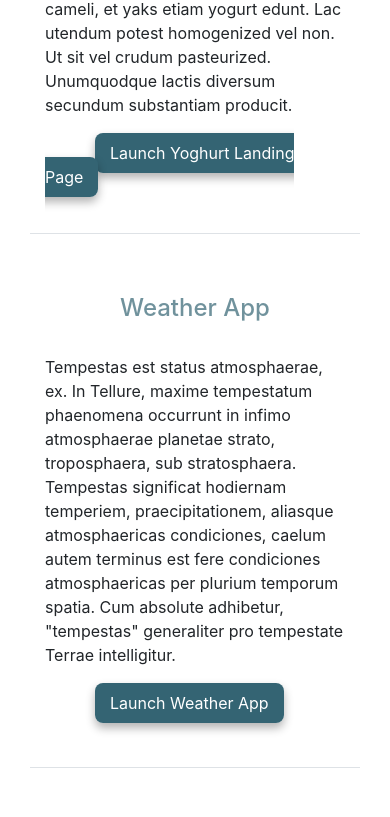
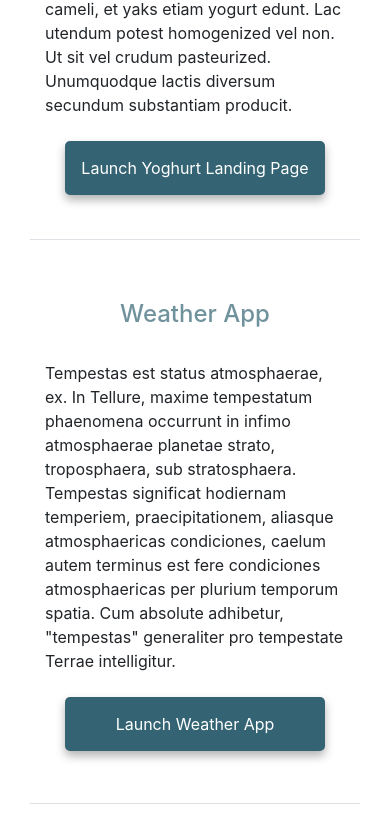
Before and after one commit to philosophially/homework-responsive-week-3, a plain HTML site: page index.html in a window 390 px wide. Shown: the part 815-1632 px from the top of the page. Drawn offline with nearby package versions, Linux system fonts and the light colour scheme.

Commit message:
made minor changes to CSS
tried to centre webpage but to no avail :(

```diff
--- a/index.html
+++ b/index.html
@@ -2,6 +2,7 @@
 <html lang="en">
   <head>
     <meta charset="UTF-8" />
+    <meta http-equiv="X-UA-Compatible" content="IE=edge" />
     <meta name="viewport" content="width=<device-width>, initial-scale=1.0" />
     <link rel="stylesheet" href="/styles/main.css" />
     <link
@@ -23,7 +24,7 @@
 
     <meta
       name="description"
-      content="Landing page of front-end developer Sophia Lee"
+      content="Welcome to the profile website of front-end developer Sophia Lee"
     />
     <title>Sophia Lee - Front-end developer</title>
   </head>
@@ -110,7 +111,9 @@
           substantiam producit.
 
           <div class="mt-4">
-            <a href="#" class="primary-link">Launch Yoghurt Landing Page</a>
+            <a href="#" class="primary-link project-link"
+              >Launch Yoghurt Landing Page</a
+            >
           </div>
           <br />
         </div>
@@ -128,7 +131,7 @@
           tempestate Terrae intelligitur.
 
           <div class="mt-4">
-            <a href="#" class="primary-link">Launch Weather App</a>
+            <a href="#" class="primary-link project-link">Launch Weather App</a>
           </div>
         </div>
 
@@ -164,7 +167,7 @@
           moderna exercetur per orbem.
 
           <div class="mt-4">
-            <a href="#" class="primary-link">Launch Yoga App</a>
+            <a href="#" class="primary-link project-link">Launch Yoga App</a>
           </div>
           <br />
         </div>
--- a/styles/main.css
+++ b/styles/main.css
@@ -5,12 +5,11 @@
 }
 
 body {
-  margin: 60px auto;
+  margin: 100px auto;
   max-width: 800px;
   padding: 20px 30px;
   font-size: 15px;
   display: block;
-  justify-content: center;
 }
 
 h1,
@@ -127,13 +126,19 @@ p {
     text-align: center;
   }
 
+  .project-link {
+    display: block;
+    text-align: center;
+    margin: 0 20px;
+  }
+
   .primary-link {
     background: var(--primary-color);
     box-shadow: var(--box-shadow);
     color: white;
-    margin: 50px;
-    border-radius: 8px;
-    padding: 10px 15px;
+    border-radius: 5px;
+    padding: 15px 10px;
     text-decoration: none;
+    text-transform: capitalize;
   }
 }
```
Also changed, not shown: about.html (+1 -0 lines).
